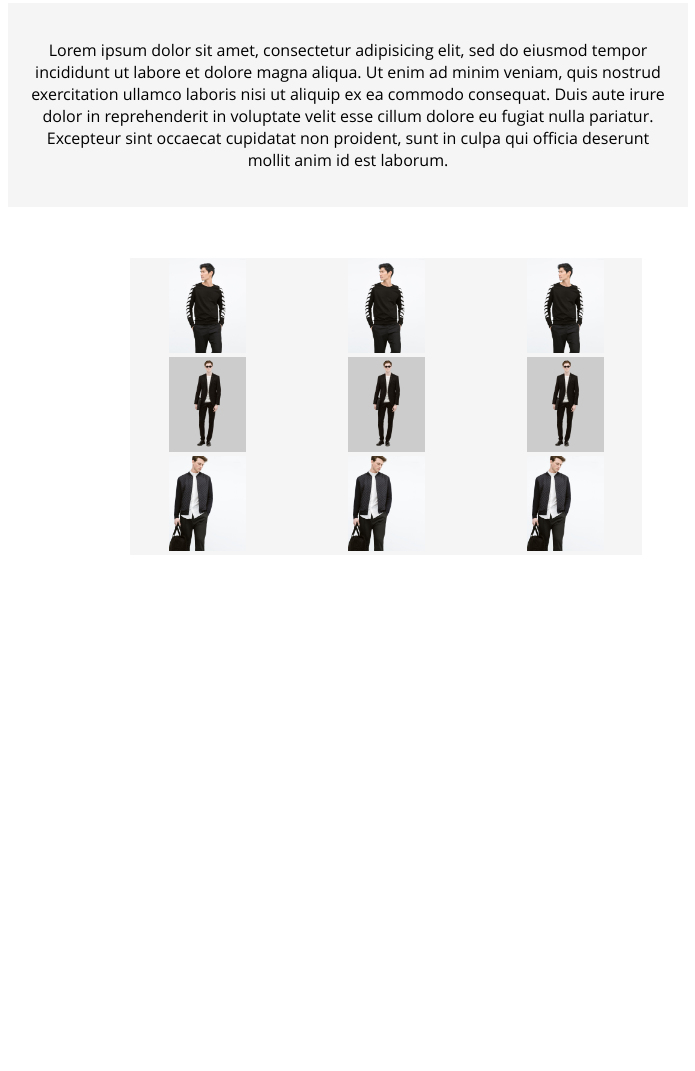
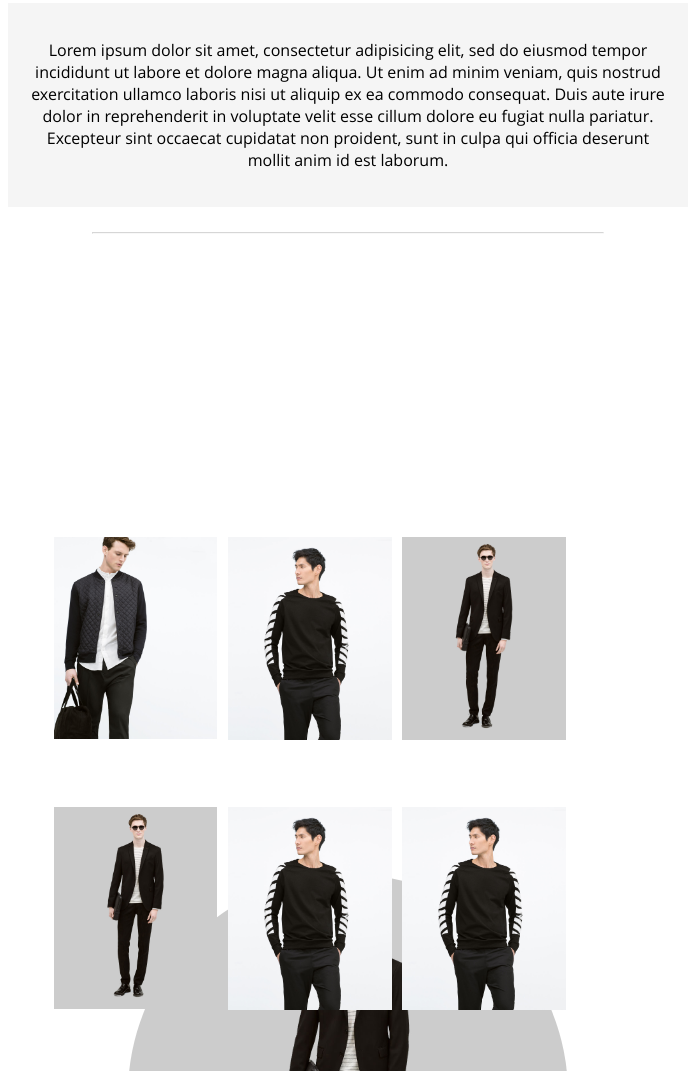
Before and after one commit to tanmaymajumdar/Parallax_Projects, a website: page Clothing line/index.html in a window 1280 px wide. Shown: the part 765-1836 px from the top of the page, without its empty margins (292-987 px from the left). Drawn offline with nearby package versions, Linux system fonts and the light colour scheme.

Commit message:
Gallery completed with labels, grid view fixed as well

```diff
--- a/Clothing line/css/style.css
+++ b/Clothing line/css/style.css
@@ -9,25 +9,6 @@ body{
   font-weight: 400;
   src: local('Open Sans'), local('OpenSans'), url(http://fonts.gstatic.com/s/opensans/v10/cJZKeOuBrn4kERxqtaUH3ZBw1xU1rKptJj_0jans920.woff2) format('woff2');
   unicode-range: U+0000-00FF, U+0131, U+0152-0153, U+02C6, U+02DA, U+02DC, U+2000-206F, U+2074, U+20AC, U+2212, U+2215, U+E0FF, U+EFFD, U+F000;
-}
-
-
-#model_image{
-  position: relative;
-  height: 10%;
-  width: 50%;
-}
-
-.itemGrid{
-  display: grid;
-  grid-template-columns: auto auto auto;
-  margin-top: 4%;
-  position: relative;
-  left: 33%;
-  width: 40%;
-  height: 40%;
-  background-color: rgba(0, 0, 0, 0.04);
-  grid-gap: 10% 5%;
 }
 
 .midground{
@@ -49,7 +30,6 @@ body{
   width: 50%;
   height:50%;
   left: 20%;
-
   background-size: contain;
   background-repeat: no-repeat;
 }
@@ -107,20 +87,105 @@ body{
   text-align: center;
 }
 
-.item1{
-  position: relative;
-  opacity: 0;
-  transform: translateX(-60px);
+#gallery{
+  display: grid;
+  grid-template-columns: auto auto auto;
+  grid-column-gap: 2%;
+  grid-row-gap: 1%;
+  width: 40%;
+  height: 100%;
+  position: absolute;
+  left: 27%;
+  margin-top: 2%;
+
 }
 
-.successfully-saved {
-    color: #FFFFFF;
-    text-align: center;
 
-    -webkit-transition: opacity .3s ease-in-out;
-    -moz-transition: opacity .3s ease-in-out;
-    -ms-transition: opacity .3s ease-in-out;
-    -o-transition: opacity .3s ease-in-out;
-     transform: translateX(0px);
+
+hr{
+  margin-right: 30%;
+  opacity: .4;
+  margin-left: 30%;
+  margin-top: 2%;
+}
+
+.models_sub1{
+  background-image: url('../images/model1.jpg');
+}
+
+.models_sub2{
+  background-image: url('../images/model2.jpg');
+}
+
+.models_sub3{
+  background-image: url('../images/model3.jpg');
+}
+
+.models{
+  transform:  translateX(90px);
+  opacity: 0;
+  overflow: hidden;
+  position: relative;
+  background-size: contain;
+  transition: background-size 2s ease-in;
+  -moz-transition: background-size 2s ease-in;
+  -ms-transition: background-size 2s ease-in;
+  -o-transition: background-size 2s ease-in;
+  -webkit-transition: background-size 2s ease-in;
+  background-repeat: no-repeat;
+}
+
+.modelVisible{
+    -webkit-transition: all 1s ease-in-out;
+    -moz-transition: all 1s ease-in-out;
+    -ms-transition: all 1s ease-in-out;
+    -o-transition: all 1s ease-in-out;
      opacity: 1;
+    transform:translateX(0px);
+
 }
+
+#periscopeWindow{
+
+  height: 440px;
+  width: 440px;
+  margin: auto;
+  border-radius: 50%;
+  overflow: hidden;
+  padding: 25px 28px 28px;
+  text-align: center;
+  box-sizing: border-box;
+  margin-top: 50%;
+  align-items: center;
+  font-size: 60px;
+  background-size: contain;
+  background-image: url('../images/model2.jpg');
+  background-attachment: fixed;
+  background-position: top center;
+  border-radius: 50%;
+}
+
+@@keyframes slide_right {
+  from {left : 100%;}
+  to {left : 0%;}
+}
+
+.item_description{
+  position:absolute;
+  font-family: "Open Sans" , sans-serif;
+  background-color: black;
+  color: white;
+  left: -100%  ;
+  top:90%;
+  font-size: .6em;
+  transition: .4s left;
+}
+
+.models:hover > .item_description{
+left:0;
+
+}
+
+.models:hover{
+  background-size: cover;
+}
--- a/Clothing line/index.html
+++ b/Clothing line/index.html
@@ -26,9 +26,6 @@
         <div class="foreground">
         </div>
       </div>
-
-
-
     <div id ="header" >
 
     <h1 id="clothingLine">Clothing Line </h1>
@@ -41,58 +38,62 @@
   </p>
   </section>
 
-  <div class="itemGrid">
 
-    <div class=".itemGrid1">
-      <div class="item1">
-        <img id="model_image" src="./images/model1.jpg">
-      </div>
+  <hr></hr>
 
-      <div class="item1">
-        <img id="model_image" src="./images/model2.jpg">
-      </div>
+  <div id ="gallery">
 
-      <div class="item1">
-        <img id="model_image" src="./images/model3.jpg">
-      </div>
+    <div class ="models models_sub1">
+      <div class="item_description mode1item_description">
+        Black bird trousers - <strong>$135</strong>
+    </div>
+  </div>
+    <div class ="models models_sub2">
+      <div class="item_description mode1item_description">
+        Black bird trousers - <strong>$135</strong>
+    </div>
+  </div>
+    <div class ="models models_sub3">
+      <div class="item_description mode1item_description">
+        Black bird trousers - <strong>$135</strong>
+    </div>
+    </div>
+    <div class ="models models_sub3">
+      <div class="item_description mode1item_description">
+        Black bird trousers - <strong>$135</strong>
+    </div>
+  </div>
+    <div class ="models models_sub1">
+      <div class="item_description mode1item_description">
+        Black bird trousers - <strong>$135</strong>
+    </div>
+  </div>
+    <div class ="models models_sub2">
+      <div class="item_description mode1item_description">
+        Black bird trousers - <strong>$135</strong>
+    </div>
+  </div>
+    <div class ="models models_sub2">
+      <div class="item_description mode1item_description">
+        Black bird trousers - <strong>$135</strong>
+    </div>
+  </div>
+    <div class ="models models_sub1">
+      <div class="item_description mode1item_description">
+        Black bird trousers - <strong>$135</strong>
+    </div>
+  </div>
+    <div class ="models models_sub1">
+      <div class="item_description mode1item_description">
+        Black bird trousers - <strong>$135</strong>
+    </div>
+  </div>
 
-    </div>
+  </div>
 
-    <div class=".itemGrid2">
-      <div class="item1">
-        <img  id="model_image" src="./images/model1.jpg">
-      </div>
+  <div id ="periscopeWindow">
 
-      <div class="item1">
-        <img id="model_image" src="./images/model2.jpg">
-      </div>
-
-      <div class="item1">
-        <img id="model_image" src="./images/model3.jpg">
-      </div>
-
-    </div>
-
-    <div class=".itemGrid3">
-      <div class="item1">
-        <img  id="model_image" src="./images/model1.jpg">
-      </div>
-
-      <div class="item1">
-        <img id="model_image" src="./images/model2.jpg">
-      </div>
-
-      <div class="item1">
-        <img id="model_image" src="./images/model3.jpg">
-      </div>
-
-    </div>
-
-    </div>
-
-
-
-
+  </div>
 
   <div style="height:2000px"></div>
 
--- a/Clothing line/js/script.js
+++ b/Clothing line/js/script.js
@@ -20,12 +20,19 @@ $(window).scroll(function() {
     'transform':'translate('+wScroll/2+'%,'+wScroll/3+'%)'
   });
 
-  if(wScroll > $('.itemGrid').offset().top - 500) {
-  $('.item1').each(function(i){
+  if(wScroll > $('#gallery').offset().top -500) {
+  //  console.log('asd');
+    $('.models').each(function(i){
+        console.log("i : "+i);
+        setTimeout(function(){
+          $('.models').eq(i).addClass('modelVisible');
+        } , (1+i)*100);
+    });
 
-    setTimeout(function() {
-      $('.item1').eq(i).addClass('successfully-saved');
-    } , 150 * (i+1));
-  });
+
+  }else{
+    $('.models').removeClass('modelVisible');
   }
+
+
 });
```
